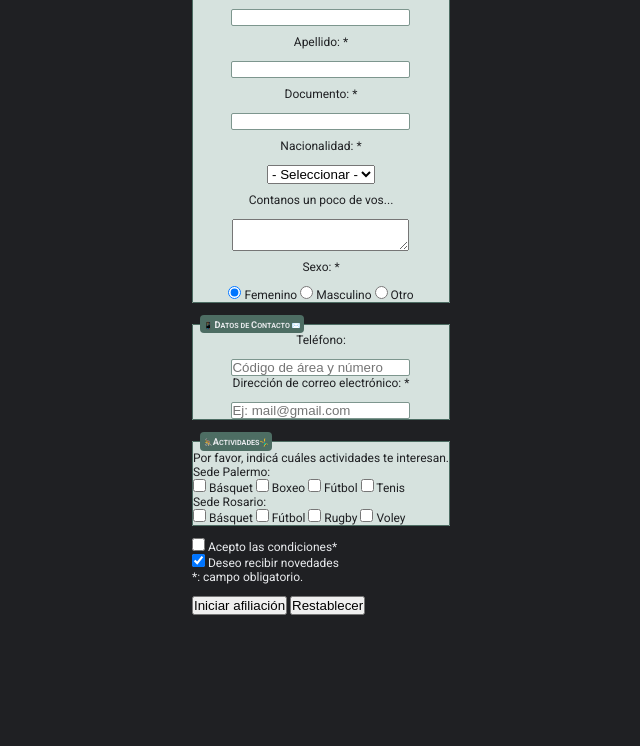
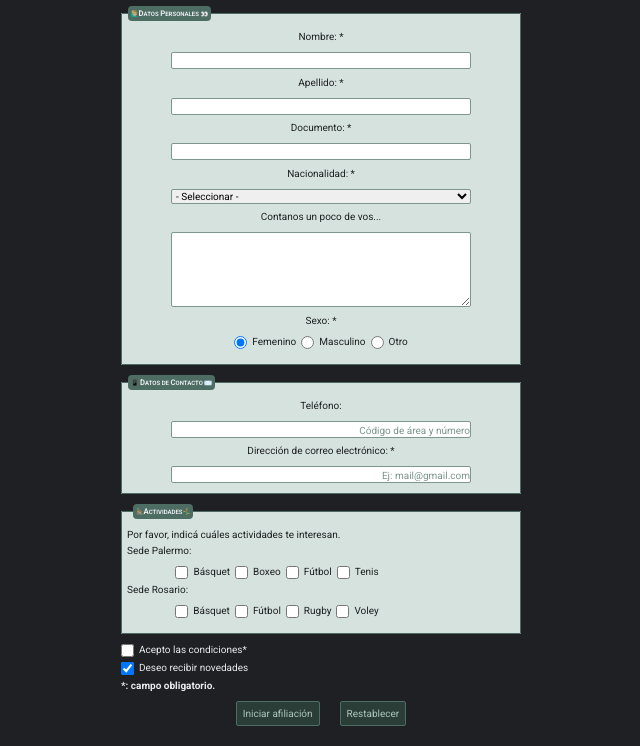
Before and after one commit to FedeSuarez02/TrabajoN6, a plain HTML site: page index.html in a window 1280 px wide. Shown: the part 98-844 px from the top of the page, without its empty margins (319-959 px from the left). Before the commit the page ends 800 px from the top, so only its background shows below. Drawn offline with Linux system fonts and the light colour scheme.

Commit message:
Modificado index base

```diff
--- a/estilos/estilos.css
+++ b/estilos/estilos.css
@@ -120,7 +120,6 @@
 
 /* fonts */
 
-
 * {
     margin: 0;
     padding: 0;
@@ -136,30 +135,32 @@ body {
     color: #E8EAED;
 }
 
-h1 {
+.titulo_principal {
+    width: 100%;
+    min-width: 400px;
+    display: flex;
+    justify-content: center;
+    align-items: center;
+    border-top: 8px solid #4D6D63;
+    border-bottom: 8px solid #4D6D63;
     font-family: "Poppins", sans-serif;
     font-weight: 800;
     font-style: normal;
-}
-
-.contenedor_principal {
-    display: flex;
-    flex-direction: column;
-    justify-content: center;
-    align-items: center;
-    font-family: "Roboto", sans-serif;
-    font-optical-sizing: auto;
-    font-weight: 400;
-    font-style: normal;
-    font-variation-settings:100;
-    font-size: 12px;
+    margin-top: 20px;
 }
 
 form {
+    width: 100%;
+    min-width: 400px;
     display: flex;
     flex-direction: column;
     justify-content: center;
     gap: 1em;
+    margin: 20px 0px 20px;
+    font-family: "Roboto", sans-serif;
+    font-weight: 400;
+    font-style: normal;
+    font-size: 10px;
 }
 
 fieldset {
@@ -167,6 +168,8 @@ fieldset {
     color: rgb(31, 32, 35);
     border: 1px solid #4D6D63;
     border-radius: 1px;
+    padding-top: 10px;
+    padding-bottom: 10px;
 }
 
 legend {
@@ -186,24 +189,135 @@ legend {
     font-size: 1.3em;
 }
 
-.contenedor_categorias_personales {
+.contenedor_categorias {
     display: flex;
     flex-direction: column;
-    justify-content: center;
     align-items: center;
     gap: 0.75em;
-    margin-top: 15px;
 }
 
 .contenido_encolumnado {
     display: flex;
     flex-direction: column;
     justify-content: center;
+    width: 300px;
     align-items: center;
+    gap: 1em;
+}
+
+.actividades {
+    display: flex;
+    flex-direction: column;
+    justify-content: flex-start;
+    gap: 0.5em;
+    padding-left: 5px;
+}
+
+.contenido_izquierda {
+    display: flex;
+    flex-direction: column;
+    width: 300px;
     gap: 1em;
 }
 
 input {
     border: 1px solid #7D968E;
     border-radius: 2px;
+    width: 100%;
+    text-align: right;
+    outline: none;
 }
+
+.input_seleccion {
+    display: flex;
+    flex-wrap: wrap;
+    gap: 5px;
+    margin: auto;
+    margin-bottom: 5px;
+}
+
+.input_seleccion input{
+    width: auto;
+}
+
+select {
+    border: 1px solid #7D968E;
+    border-radius: 2px;
+    width: 100%;
+    font-family: "Roboto", sans-serif;
+    font-weight: 400;
+    font-style: normal;
+    font-size: 10px;
+}
+
+textarea {
+    border: 1px solid #7D968E;
+    resize: vertical;
+    overflow: auto;
+    border-radius: 2px;
+    width: 100%;
+    font-family: "Roboto", sans-serif;
+    font-weight: 400;
+    font-style: normal;
+    font-size: 10px;
+    min-height: 75px;
+    outline: none;
+    text-align: right;
+}
+
+::placeholder {
+    font-family: "Roboto", sans-serif;
+    font-weight: 400;
+    font-style: normal;
+    font-size: 10px;
+    color: #7D968E;
+    text-align: right;
+}
+
+form div p {
+    font-weight: bold;
+}
+
+.contenedor_botones {
+    display: flex;
+    justify-content: center;
+    gap: 2em;
+}
+
+button {
+    font-family: "Roboto", sans-serif;
+    font-weight: 400;
+    font-style: normal;
+    font-size: 10px;
+    padding: 6px;
+    border: 1px solid #4D6D63;
+    border-radius: 2px;
+    color: #AAC6BB;
+    background-color: #2B3D37;
+    cursor: pointer;
+}
+
+button:hover {
+    background-color:  #AAC6BB;
+    color: #4D6D63;
+}
+
+fieldset:focus-within {
+    background-color: #A6C1B9;
+}
+
+fieldset:focus-within legend {
+    background-color: #2B3D37;
+}
+
+fieldset input:focus {
+    background-color: #4D6D63;
+    color: #E8EAED;
+    border: 1px solid black;
+}
+
+fieldset textarea:focus {
+    background-color: #4D6D63;
+    border: 1px solid black;
+    color: #E8EAED;
+}
--- a/index.html
+++ b/index.html
@@ -15,12 +15,10 @@
         </div>
     </header>
     <main>
-        <div class="contenedor_principal">
         <form action="index.html" method="POST">
-                <div class="contenedor_datos_personales">
             <fieldset class="datos_personales">
                 <legend> 🙋🏼‍♂️Datos Personales 👀</legend>
-                        <div class="contenedor_categorias_personales">
+                <div class="contenedor_categorias">
                     <div class="contenido_encolumnado">
                         <label for="nombre">Nombre: *</label>
                         <input type="text" name="nombre" id="nombre" pattern="^[A-Za-z\s]+$" required>
@@ -49,9 +47,8 @@
                     </div>
                     <div class="contenido_encolumnado">
                         <label for="sexo">Sexo: *</label>
-                                <div>
-                                    <input type="radio" name="sexo" id="sexo_femenino" value="femenino" checked
-                                        required>
+                        <div class="input_seleccion">
+                            <input type="radio" name="sexo" id="sexo_femenino" value="femenino" checked required>
                             <label for="sexo_femenino"> Femenino </label>
                             <input type="radio" name="sexo" id="sexo_masculino" value="masculino" required>
                             <label for="sexo_masculino"> Masculino </label>
@@ -61,10 +58,9 @@
                     </div>
                 </div>
             </fieldset>
-                </div>
-                <div class="contenedor_datos_contacto">
             <fieldset class="datos_contacto">
                 <legend>📱 Datos de Contacto ✉️</legend>
+                <div class="contenedor_categorias">
                     <div class="contenido_encolumnado">
                         <label for="telefono">Teléfono:</label>
                         <input type="text" name="telefono" id="telefono" pattern="^\d{2,3}[0-9]{8,10}$"
@@ -74,19 +70,18 @@
                     <div class="contenido_encolumnado">
                         <label for="mail">Dirección de correo electrónico: *</label>
                         <input type="email" name="mail" id="mail"
-                                pattern="^[a-zA-Z0-9._%+\\-]+@[a-zA-Z0-9.\\-]+\.[a-zA-Z]{2,}$"
-                                placeholder="Ej: mail@gmail.com" required>
+                        pattern="^[a-zA-Z0-9._%+\\-]+@[a-zA-Z0-9.\\-]+\.[a-zA-Z]{2,}$" placeholder="Ej: mail@gmail.com"
+                        required>
+                    </div>
                 </div>
                 </fieldset>
-                </div>
-                <div class="contenedor_actividades">
             <fieldset class="actividades">
                 <legend>🚴Actividades🤸‍♂️</legend>
                 <p>Por favor, indicá cuáles actividades te interesan.</p>
                 <div>
-                            <div>
+                    <div class="contenido_izquierda">
                         <label for="sede">Sede Palermo:</label>
-                                <div>
+                        <div class="input_seleccion">
                             <input type="checkbox" name="deporte" id="palermo_basquet" value="basquet">
                             <label for="palermo_basquet">Básquet</label>
                             <input type="checkbox" name="deporte" id="palermo_boxeo" value="boxeo">
@@ -97,9 +92,9 @@
                             <label for="palermo_tenis">Tenis</label>
                         </div>
                     </div>
-                            <div>
+                    <div class="contenido_izquierda">
                         <label for="sede">Sede Rosario:</label>
-                                <div>
+                        <div class="input_seleccion">
                             <input type="checkbox" name="deporte" id="rosario_basquet" value="basquet">
                             <label for="rosario_basquet">Básquet</label>
                             <input type="checkbox" name="deporte" id="rosario_futbol" value="futbol">
@@ -112,26 +107,24 @@
                     </div>
                 </div>
             </fieldset>
-                </div>
             <div class="contenedor_condiciones">
-                    <div>
+                <div class="input_seleccion">
                     <input type="checkbox" id="condiciones" required>
                     <label for="condiciones">Acepto las condiciones*</label>
                 </div>
-                    <div>
+                <div class="input_seleccion">
                     <input type="checkbox" id="novedades" checked>
                     <label for="novedades">Deseo recibir novedades</label>
                 </div>
                 <p>*: campo obligatorio.</p>
             </div>
+            <div>
                 <div class="contenedor_botones">
-                    <div>
                     <button type="submit">Iniciar afiliación</button>
                     <button type="reset">Restablecer</button>
                 </div>
             </div>
         </form>
-        </div>
     </main>
 </body>
 <script src="funciones/funciones_index.js"></script>
```
Lines whose indentation alone changed are shown as unchanged.
